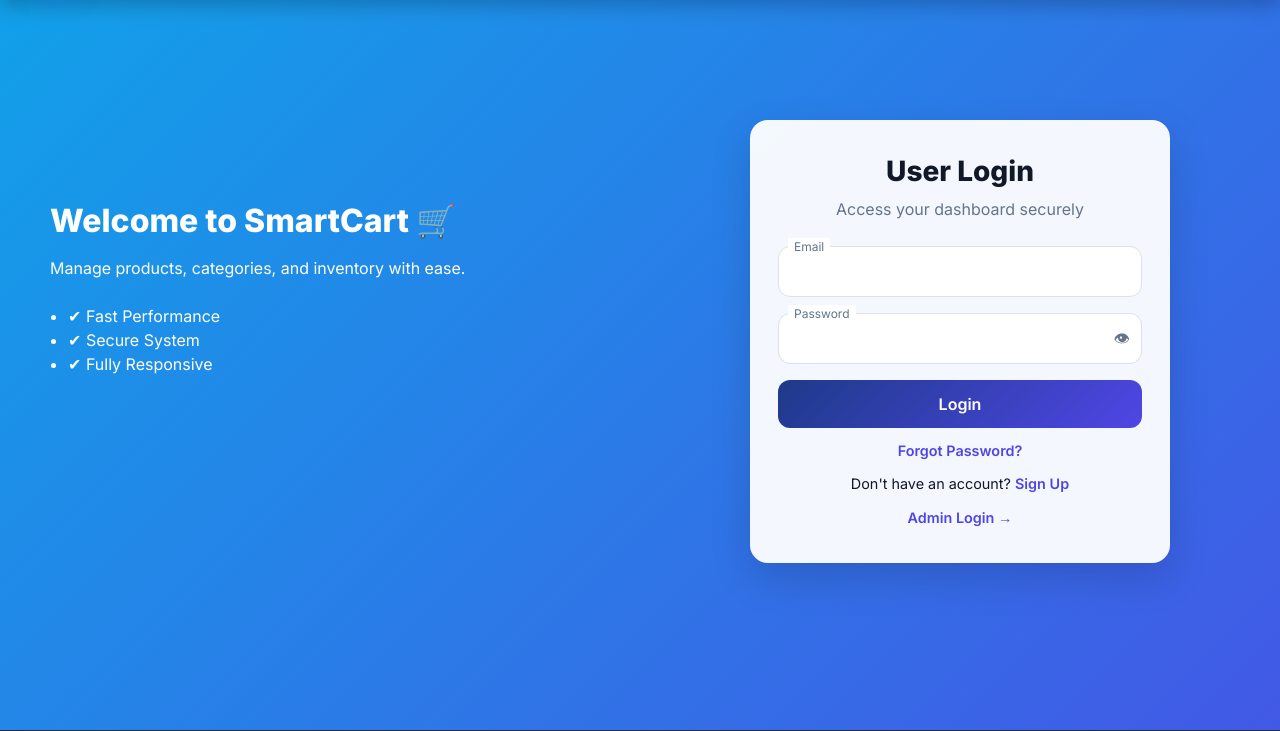
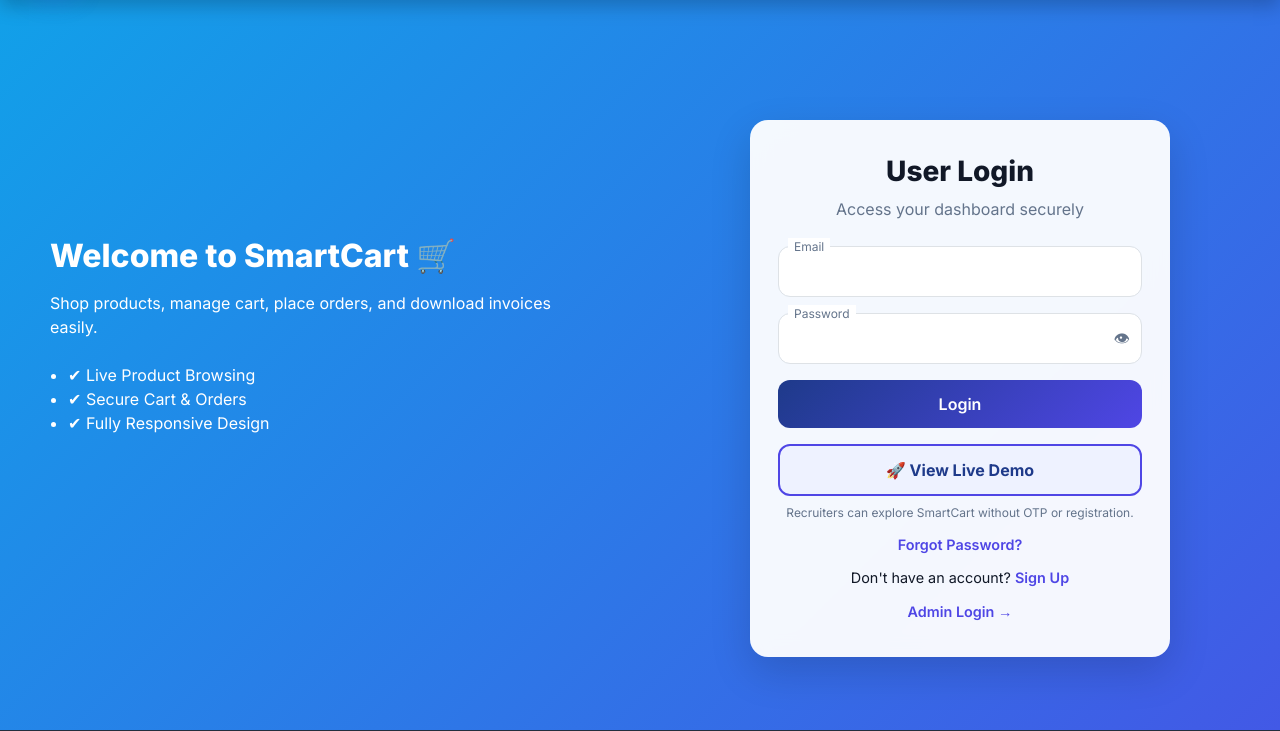
Before and after one commit to PBalanjineyulu/deploysmartcart, a Flask app: page /user-login in a window 1280 px wide. Shown: the part 72-803 px from the top of the page. Run offline with Flask 3, Linux system fonts and the light colour scheme.

Commit message:
Added live demo login feature

```diff
--- a/app.py
+++ b/app.py
@@ -3962,5 +3962,35 @@ def superadmin_view_product(product_id):
 
     return render_template("superadmin/view_product.html", product=product)
 
+
+
+@app.route('/demo-user-login')
+def demo_user_login():
+
+    conn = get_db_connection()
+    cursor = conn.cursor()
+
+    cursor.execute(
+        "SELECT * FROM users WHERE email=?",
+        ("smartcartdemo@gmail.com",)
+    )
+
+    user = cursor.fetchone()
+
+    cursor.close()
+    conn.close()
+
+    if not user:
+        flash("Demo account not found!", "danger")
+        return redirect('/user-login')
+
+    session['user_id'] = user['user_id']
+    session['user_name'] = user['name']
+    session['user_email'] = user['email']
+
+    flash("Welcome to SmartCart Live Demo!", "success")
+
+    return redirect('/user-dashboard')
+
 if __name__=="__main__":
     app.run(debug=True)
--- a/templates/user/user_login.html
+++ b/templates/user/user_login.html
@@ -11,9 +11,8 @@
     --text-muted: #64748b;
 }
 
-/* BACKGROUND (ANIMATED GRADIENT) */
 .login-wrapper {
-     min-height: calc(100vh - 70px); /* navbar height */
+    min-height: calc(100vh - 70px);
     display: flex;
     align-items: flex-start;
     background: linear-gradient(-45deg, #1e3a8a, #4f46e5, #0ea5e9, #6366f1);
@@ -27,7 +26,6 @@
     100% { background-position: 0% 50%; }
 }
 
-/* LEFT PANEL */
 .login-left {
     color: white;
     padding: 60px 50px;
@@ -44,15 +42,13 @@
     padding-left: 18px;
 }
 
-/* RIGHT PANEL */
 .login-right {
     display: flex;
     justify-content: center;
-    align-items: flex-start;   /* 👈 important */
-    padding: 120px 15px 30px;  /* 👈 moves card DOWN */
+    align-items: flex-start;
+    padding: 120px 15px 30px;
 }
 
-/* CARD */
 .login-card {
     width: 100%;
     max-width: 420px;
@@ -80,7 +76,6 @@
     }
 }
 
-/* TEXT */
 .login-title {
     font-weight: 800;
     text-align: center;
@@ -92,7 +87,6 @@
     margin-bottom: 25px;
 }
 
-/* INPUT */
 .form-group {
     position: relative;
 }
@@ -108,7 +102,6 @@
     box-shadow: 0 0 0 3px rgba(79, 70, 229, 0.2);
 }
 
-/* FLOAT LABEL */
 .form-group label {
     position: absolute;
     top: -8px;
@@ -119,7 +112,6 @@
     color: var(--text-muted);
 }
 
-/* PASSWORD ICON */
 .password-wrapper {
     position: relative;
 }
@@ -133,7 +125,6 @@
     color: var(--text-muted);
 }
 
-/* BUTTON */
 .btn-primary {
     background: linear-gradient(135deg, var(--accent-dark), var(--accent));
     border: none;
@@ -148,7 +139,32 @@
     box-shadow: 0 10px 20px rgba(0,0,0,0.2);
 }
 
-/* LINKS */
+.demo-btn {
+    border-radius: 12px;
+    padding: 12px;
+    font-weight: 700;
+    color: #1e3a8a;
+    border: 2px solid #4f46e5;
+    background: #eef2ff;
+    transition: 0.3s;
+    text-decoration: none;
+    display: block;
+    text-align: center;
+}
+
+.demo-btn:hover {
+    background: #4f46e5;
+    color: white;
+    transform: translateY(-2px);
+}
+
+.demo-note {
+    font-size: 12px;
+    color: #64748b;
+    text-align: center;
+    margin-top: 8px;
+}
+
 .signup-link {
     text-align: center;
     margin-top: 12px;
@@ -161,7 +177,6 @@
     text-decoration: none;
 }
 
-/* RESPONSIVE */
 @media (max-width: 992px) {
     .login-left {
         display: none;
@@ -172,6 +187,10 @@
 
     .login-wrapper {
         padding: 20px 10px;
+    }
+
+    .login-right {
+        padding: 60px 10px 30px;
     }
 
     .login-card {
@@ -187,10 +206,12 @@
         padding: 12px;
     }
 
-    .btn-primary {
+    .btn-primary,
+    .demo-btn {
         padding: 11px;
     }
 }
+
 body {
     margin: 0 !important;
 }
@@ -205,7 +226,6 @@ body {
 }
 
 </style>
-
 {% endblock %}
 
 {% block content %}
@@ -213,23 +233,21 @@ body {
 <div class="container-fluid login-wrapper">
     <div class="row w-100">
 
-        <!-- LEFT SIDE -->
         <div class="col-lg-6 login-left d-none d-lg-flex">
             <div>
                 <h2>Welcome to SmartCart 🛒</h2>
                 <p class="mt-3">
-                    Manage products, categories, and inventory with ease.
+                    Shop products, manage cart, place orders, and download invoices easily.
                 </p>
 
                 <ul class="mt-4">
-                    <li>✔ Fast Performance</li>
-                    <li>✔ Secure System</li>
-                    <li>✔ Fully Responsive</li>
+                    <li>✔ Live Product Browsing</li>
+                    <li>✔ Secure Cart & Orders</li>
+                    <li>✔ Fully Responsive Design</li>
                 </ul>
             </div>
         </div>
 
-        <!-- RIGHT SIDE -->
         <div class="col-lg-6 login-right">
 
             <div class="login-card">
@@ -237,28 +255,31 @@ body {
                 <h3 class="login-title">User Login</h3>
                 <p class="login-subtitle">Access your dashboard securely</p>
 
-
                 <form method="POST" action="/user-login">
 
-                    <!-- EMAIL -->
                     <div class="mb-3 form-group">
                         <label>Email</label>
                         <input type="email" name="email" class="form-control" required>
                     </div>
 
-                    <!-- PASSWORD -->
                     <div class="mb-3 form-group password-wrapper">
                         <label>Password</label>
                         <input type="password" id="password" name="password" class="form-control" required>
                         <span class="toggle-password" onclick="togglePassword()">👁</span>
                     </div>
 
-                    <!-- BUTTON -->
                     <button type="submit" class="btn btn-primary w-100">
                         Login
                     </button>
 
-                    <!-- LINKS -->
+                    <a href="/demo-user-login" class="demo-btn mt-3">
+                        🚀 View Live Demo
+                    </a>
+
+                    <div class="demo-note">
+                        Recruiters can explore SmartCart without OTP or registration.
+                    </div>
+
                     <div class="signup-link">
                         <a href="/user-forgot-password">Forgot Password?</a>
                     </div>
```
